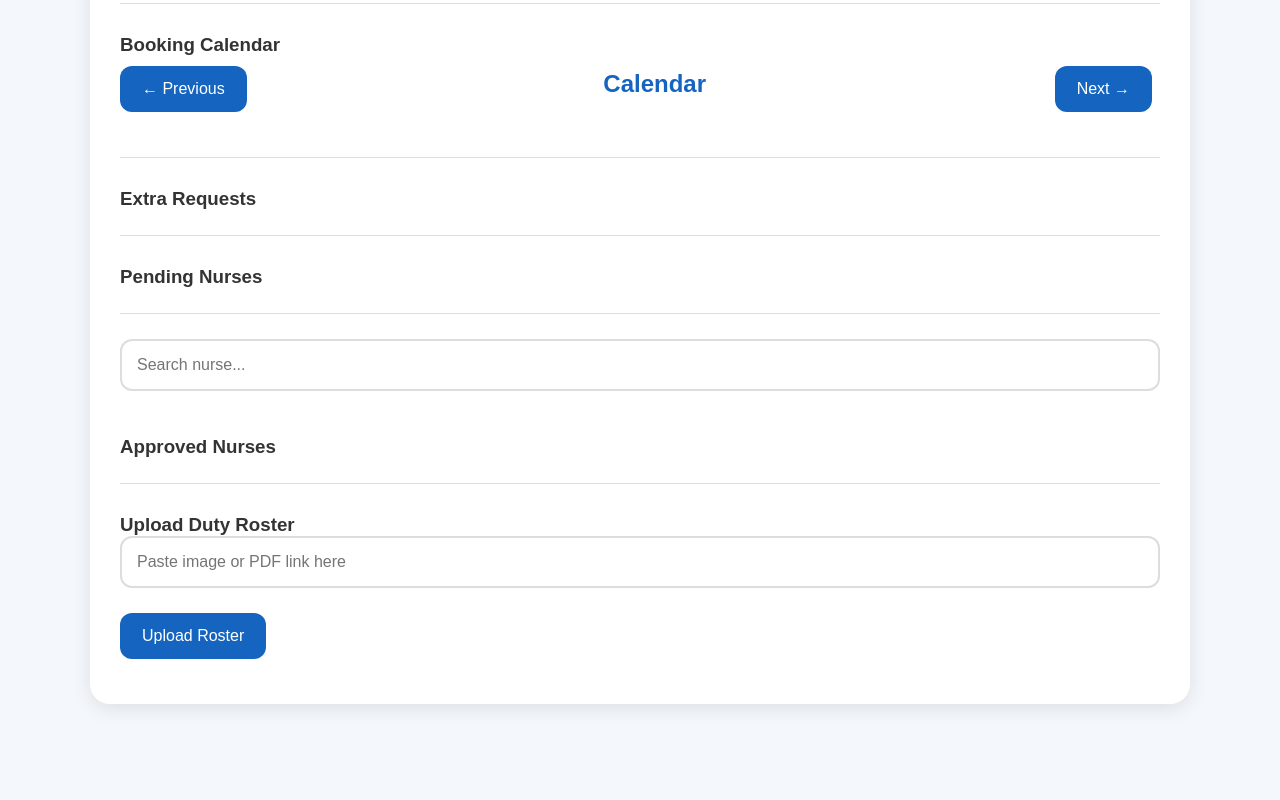
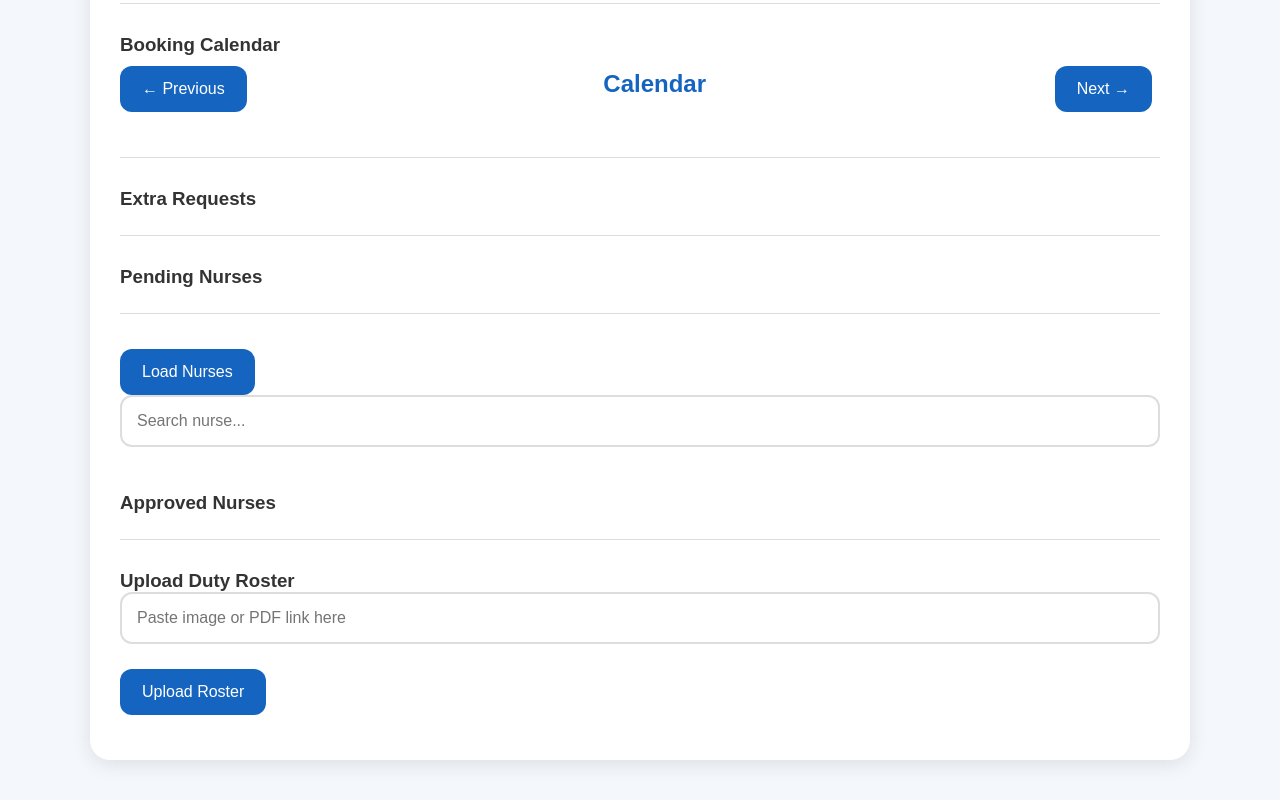
Before and after one commit to lion-Art2010/nurse-day-off-booking-, a plain HTML site: page admin-dashboard.html in a window 1280 px wide. Shown: the part 663-1463 px from the top of the page. Before the commit the page ends 1407 px from the top, so only its background shows below. Drawn offline with nearby package versions, Linux system fonts and the light colour scheme.

Commit message:
Add files via upload

```diff
--- a/admin-dashboard.html
+++ b/admin-dashboard.html
@@ -97,6 +97,9 @@ loadBookingCalendar();
         <div id="nurseList"></div>
 
 <hr>
+<button onclick="loadNurses()">
+    Load Nurses
+</button>
 
 <input
     type="text"
```
